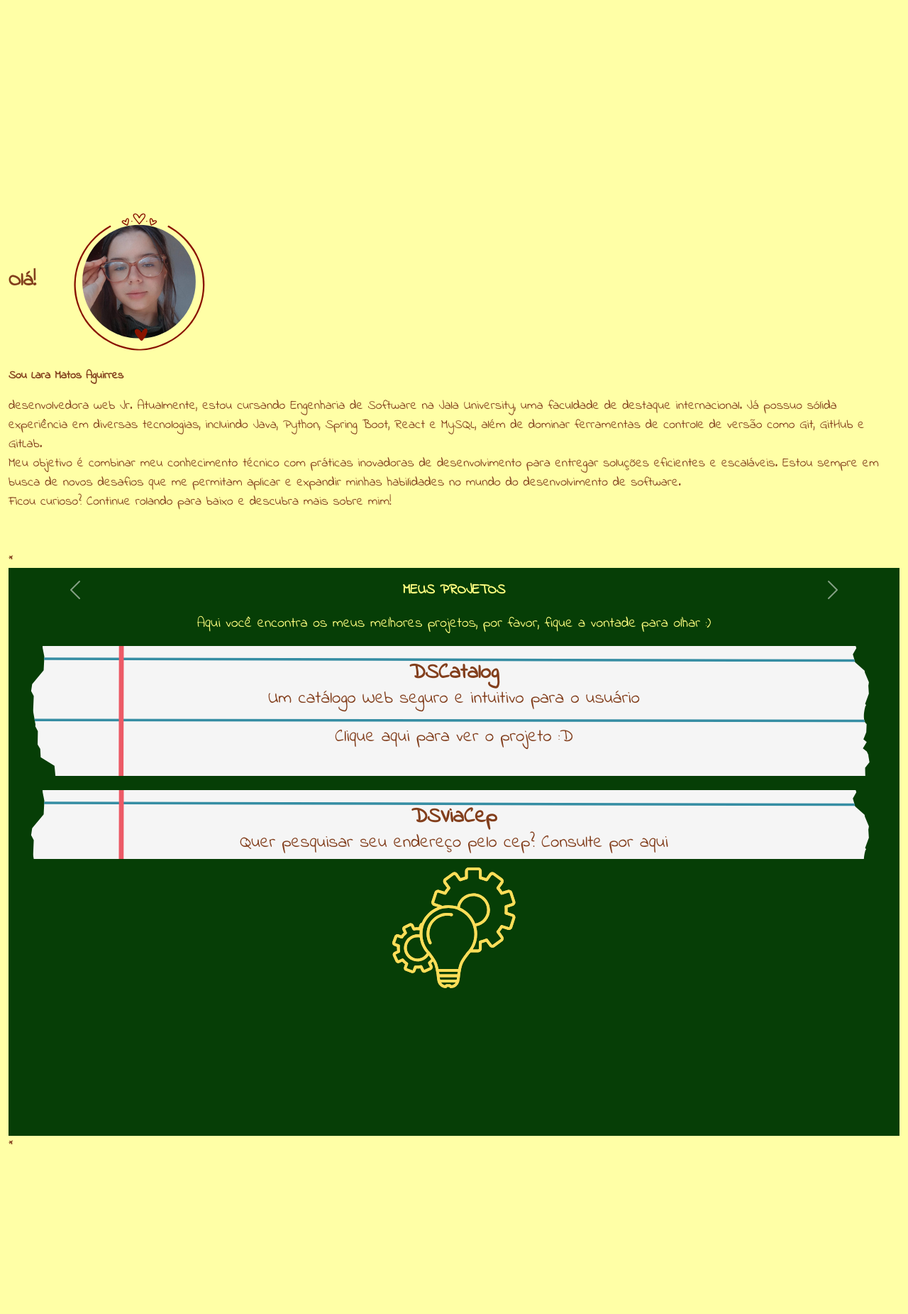
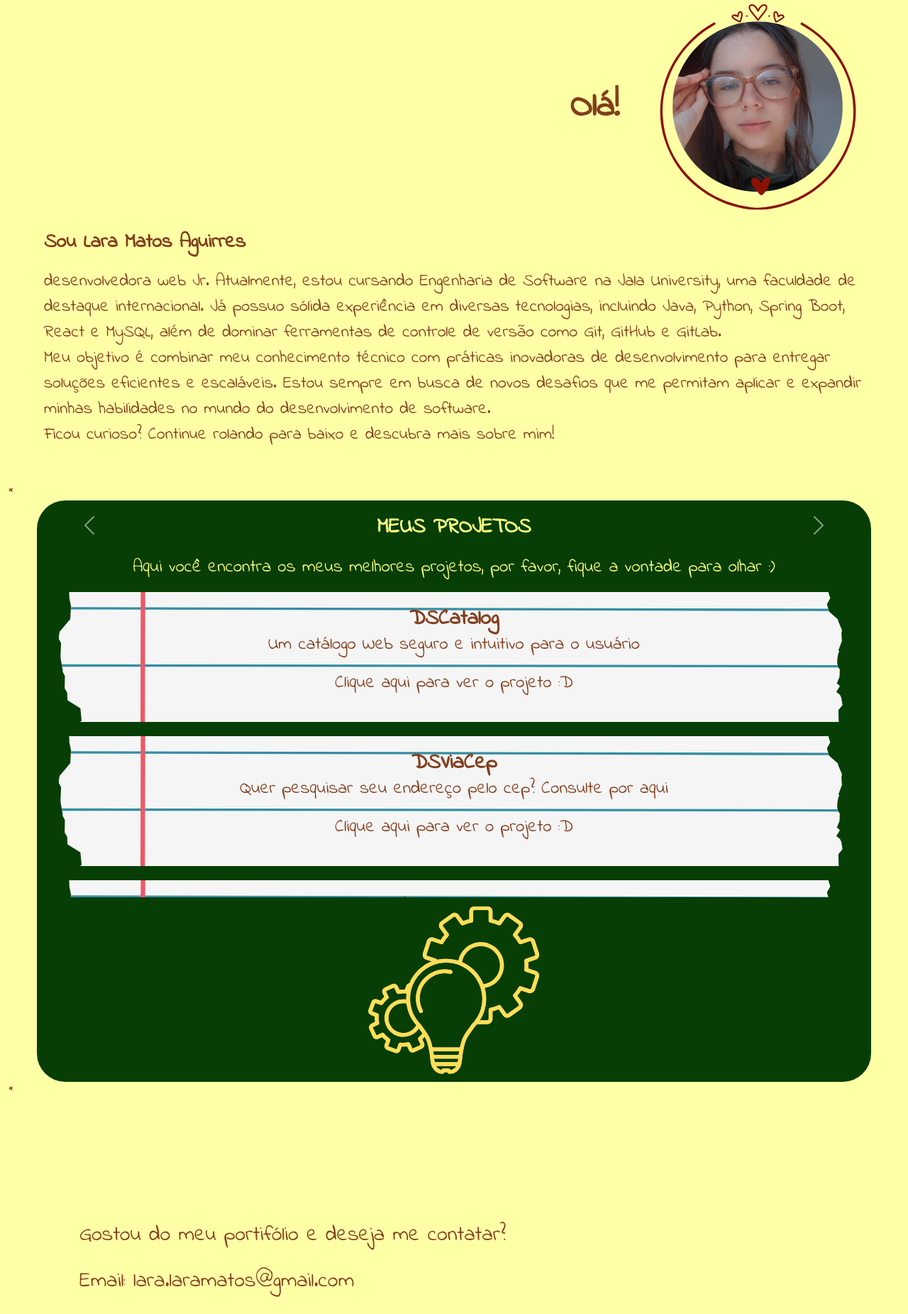
Before and after one commit to LaraMatosAguirres/LaraMatosAguirres.github.io, a React (Create React App) app in the folder frontend/: page / in a window 1280 px wide. Shown: the part 20-1871 px from the top of the page at 71% size. Built offline with nearby package versions, Linux system fonts and the light colour scheme.

Commit message:
014 - finalização About

```diff
--- a/frontend/src/App.css
+++ b/frontend/src/App.css
@@ -40,6 +40,10 @@ a {
   padding-top: 15px;
 }
 
+::-webkit-scrollbar-thumb {
+  background-color: rgb(130, 62, 28);
+}
+
 @media (min-width: 768px){
 
   .nav-content-left-container {
@@ -73,6 +77,10 @@ a {
 
   }
 
+  ::-webkit-scrollbar{
+    width: 5px;
+   }
+
 
 }
 
--- a/frontend/src/Pages/About/styles.css
+++ b/frontend/src/Pages/About/styles.css
@@ -61,6 +61,10 @@
         position: fixed;
         left: 0;
     }
+
+    .about-content-container p{
+        font-size: 20px;
+    }
 }
 
 @media (min-width: 1024px){
@@ -74,6 +78,10 @@
 
     .photo-container img {
         height: 450px;
+    }
+
+    .about-content-container p{
+        font-size: 24px;
     }
 }
 
@@ -91,7 +99,7 @@
     }
 
     .about-content-container p {
-        font-size: 20px;
+        font-size: 30px;
     }
 
     .photo-container {
--- a/frontend/src/Pages/Contact/index.js
+++ b/frontend/src/Pages/Contact/index.js
@@ -38,7 +38,7 @@ const Contact = () => {
               href="https://github.com/LaraMatosAguirres"
               target="_blank"
               rel="noopener noreferrer"
-              className="content-social-svg"
+              className="content-social-svg github"
             >
               <Github />
             </a>
--- a/frontend/src/Pages/Contact/styles.css
+++ b/frontend/src/Pages/Contact/styles.css
@@ -17,6 +17,20 @@
     text-decoration: underline;
 }
 
+@media (min-width: 425px){
+    .content-contact-container p{
+        font-size: 20px;
+    }
+
+    .content-social-svg svg{
+        height: 50px;
+    }
+
+    .github{
+        margin-left: 20px;
+    }
+}
+
 @media (min-width: 768px){
     .contact-container{
         height: 50vh;
@@ -26,27 +40,32 @@
     }
 
     .content-contact-container{
-        padding: 60px 10px 0px 70px;
+        padding: 0px 10px 0px 70px;
         align-items: last baseline;
+        margin-bottom: 40px;
     }
 
-    .content-contact-container h1{
+    .content-contact-container p{
         margin-bottom: 20px;
-        font-size: 80px;
+        font-size: 25px;
     }
 }
 
 @media (min-width: 1024px) {
     .content-contact-container{
-        padding: 60px 10px 0px 100px;
-    }
-
-    .content-contact-container h1{
-        font-size: 100px;
+        padding: 0px 10px 0px 100px;
     }
 
     .content-contact-container p {
-        font-size: 20px;
+        font-size: 30px;
+    }
+
+    .content-social-svg svg{
+        height: 65px;
+    }
+
+    .github{
+        margin-left: 30px;
     }
 }
 
@@ -55,13 +74,12 @@
         padding-left: 120px;
     }
 
-    .content-contact-container h1{
-        margin-bottom: 40px;
-        font-size: 160px;
+    .content-contact-container p {
+        font-size: 32px;
     }
 
-    .content-contact-container p {
-        font-size: 30px;
+    .github{
+        margin-left: 20px;
     }
 }
 
@@ -70,11 +88,12 @@
         padding-left: 200px;
     }
 
-    .content-contact-container h1{
-        font-size: 220px;
-    }
-
     .content-contact-container p {
         font-size: 50px;
     }
+
+    .content-social-svg svg{
+        height: 120px;
+    }
+
 }
--- a/frontend/src/Pages/Profile/styles.css
+++ b/frontend/src/Pages/Profile/styles.css
@@ -1,5 +1,7 @@
 .profile-container {
-    height: 100vh;
+    height: auto;
+    margin: 0px 10px 0px 10px;
+    border-radius: 40px;
     background-color: rgb(6, 62, 6);
 }
 
@@ -37,7 +39,62 @@
     }
 }
 
+@media (min-width: 768px){
+
+    .profile-container {
+        margin: 0px 20px 0px 20px;
+    }
+
+    .profile-text-content-container h6{
+        font-size: 30px;
+    }
+
+    .profile-text-content-container p{
+        font-size: 25px;
+    }
+
+    .ilustracao-projeto svg{
+        height: 250px;
+    }
+
+}
+
+@media (min-width: 1024px){
+
+    .profile-container {
+        margin: 0px 40px 0px 40px;
+    }
+
+}
+
+@media (min-width: 1440px){
+
+    .profile-container {
+        margin: 0px 60px 0px 60px;
+    }
+
+}
+
+@media (min-width: 2000px){
+
+    .profile-text-content-container h6{
+        font-size: 50px;
+    }
+
+    .profile-text-content-container p{
+        font-size: 50px;
+    }
+
+    .ilustracao-projeto svg{
+        height: 450px;
+    }
+
+}
+
+
 /*
+
+
 
 .nav-profile-content-container{
     display: flex;
--- a/frontend/src/components/NavbarProfile/styles.css
+++ b/frontend/src/components/NavbarProfile/styles.css
@@ -2,6 +2,12 @@
     height: 300px;
     overflow: scroll;
 }
+
+.nav-profile-container::-webkit-scrollbar-thumb{
+    background-color: #ffffa6;
+    border-radius: 5px;
+   }
+
 .nav-profile-item {
     background-image: url('../../assets/images/FolhaCaderno.svg');
     background-size: cover;
@@ -42,120 +48,39 @@
     }
 }
 
+@media (min-width: 768px){
 
-/*
-
-.content-container {
-    padding: 20px;
-    min-height: 200px;
-}
-
-.items-container {
-    font-size: 40px;
-    font-weight: bold;
-}
-
-.nav-bottom-text-link {
-    display: inline-block;
-    transition: transform 0.3s ease-in-out, font-style 0.1s ease-in-out;
-}
-
-.nav-bottom-text-link:hover {
-    transform: translateX(20px);
-      font-style: italic;
-}
-
-.fade-out {
-    opacity: 0;
-    transition: opacity 0.5s ease;
-  }
-
-
-@media (min-width: 425px) {
-    .items-container {
-        font-size: 50px;
-    }.nav-profile-container {
-        font-weight: bold;
-        font-size: 40px;
-        position: fixed;
+    .nav-profile-container {
+        height: 430px;
     }
 
-    .nav-profile-item {
-        display: inline-block;
-        transition: transform 0.3s ease-in-out, font-style 0.1s ease-in-out;
-    }
-
-    .nav-profile-item:hover {
-        transform: translateX(20px);
-          font-style: italic;
-    }
-
-    @media (min-width: 768px){
-        .nav-profile-container {
-            font-size: 80px;
-        }
-    }
-
-    @media (min-width: 1024px) {
-        .nav-profile-container {
-            font-size: 70px;
-        }
-    }
-
-    @media (min-width: 1392px) {
-        .nav-profile-container {
-            font-size: 100px;
-        }
-    }
-
-    @media (min-width: 2560px){
-        .nav-profile-container {
-            font-size: 180px;
-        }
-    }
-}
-
-@media (min-width: 520px){
-    .items-container {
-        font-size: 55px;
-    }
-}
-
-@media (min-width: 768px){
-    .content-container {
-        padding: 0px;
-    }
-
-    .items-container {
-        font-size: 79px;
-        padding-bottom: 70px;
-    }
 }
 
 @media (min-width: 1024px){
-    .content-container{
-        padding-top: 100px;
+
+    .nav-profile-container {
+        height: 430px;
     }
 
-    .items-container {
-        padding-bottom: 0px;
-        padding-top: 50px;
-        font-size: 68px;
+    .nav-profile-container{
+        overflow: hidden;
+        overflow-y: scroll;
     }
+
 }
 
-@media (min-width: 1392px) {
-    .content-container{
-        padding-top: 20px;
+@media (min-width: 2000px){
+
+    .nav-profile-container {
+        height: 530px;
     }
 
-    .items-container {
-        font-size: 86.5px;
+    .nav-profile-item h1{
+        font-size: 60px;
     }
+
+    .nav-profile-item p{
+        font-size: 50px;
+    }
+
 }
-
-@media (min-width: 2560px) {
-    .items-container {
-        font-size: 128px;
-    }
-}*/
--- a/frontend/src/components/Specialization/styles.css
+++ b/frontend/src/components/Specialization/styles.css
@@ -27,7 +27,18 @@
     height: 200px;
 }
 
-@media (min-width: 520px){
+@media (min-width: 375px){
+    .name-user-specialization-container {
+        margin: 0 0 auto 30px;
+    }
+}
+
+@media (min-width: 425px){
+
+    .name-user-specialization-container {
+        margin: 0 0 auto 50px;
+    }
+
     .specialization-content-container p{
         font-size: 18px;
     }
@@ -35,30 +46,75 @@
 
 @media (min-width: 768px) {
     .specialization-container{
-        padding: 5px 0px;
+        padding: 5px 30px 0px 30px;
+    }
+
+    .name-user-specialization-container {
+        justify-content: right;
+    }
+
+    .minha-foto svg{
+        height: 300px;
     }
 
     .name-user-specialization-container h5{
+        font-size: 40px;
+    }
+
+    .specialization-content-container p{
+        font-size: 20px;
+    }
+}
+
+@media (min-width: 1024px){
+
+    .specialization-container{
+        padding: 5px 50px 0px 50px;
+    }
+
+    .name-user-specialization-container h5{
+        font-size: 50px;
+    }
+
+    .specialization-content-container h6{
         font-size: 28px;
     }
 
     .specialization-content-container p{
-        font-size: 18px;
+        font-size: 24px;
     }
 }
 
-@media (min-width: 1024px){
-    .specialization-container {
-        padding-top: 300px;
+@media (min-width: 1440px) {
+
+    .specialization-container{
+        padding: 5px 70px 0px 70px;
+    }
+
+    .specialization-content-container p{
+        font-size: 26px;
     }
 }
 
-@media (min-width: 2560px) {
+@media (min-width: 2000px) {
+
+    .specialization-container{
+        padding: 5px 80px 0px 80px;
+    }
+
+    .minha-foto svg{
+        height: 500px;
+    }
+
     .name-user-specialization-container h5{
-        font-size: 38px;
+        font-size: 80px;
+    }
+
+    .specialization-content-container h6{
+        font-size: 48px;
     }
 
     .specialization-content-container p{
-        font-size: 28px;
+        font-size: 40px;
     }
 }
--- a/frontend/src/components/carroselHome/styles.css
+++ b/frontend/src/components/carroselHome/styles.css
@@ -1,9 +1,49 @@
 .carouselExampleControls{
     position: relative;
+
 }
 
 .carousel-control-prev, .carousel-control-next {
     margin-top: 15px;
     display: flex;
     align-items:  first baseline;
+    height: 50px;
 }
+
+.carousel-control-prev{
+    margin-left: 20px;
+}
+
+.carousel-control-next{
+    margin-right: 20px;
+}
+
+.carousel-control-prev-icon, .carousel-control-next-icon {
+    height: 20px;
+}
+
+@media (min-width: 425px){
+
+    .carousel-control-prev-icon, .carousel-control-next-icon {
+        height: 25px;
+    }
+}
+
+@media (min-width: 768px){
+
+    .carousel-control-prev-icon, .carousel-control-next-icon {
+        height: 40px;
+    }
+}
+
+@media (min-width: 2000px){
+
+    .carousel-control-prev, .carousel-control-next {
+        height: auto;
+    }
+
+    .carousel-control-prev-icon, .carousel-control-next-icon {
+        width: 70px;
+        height: 70px;
+    }
+}
```
